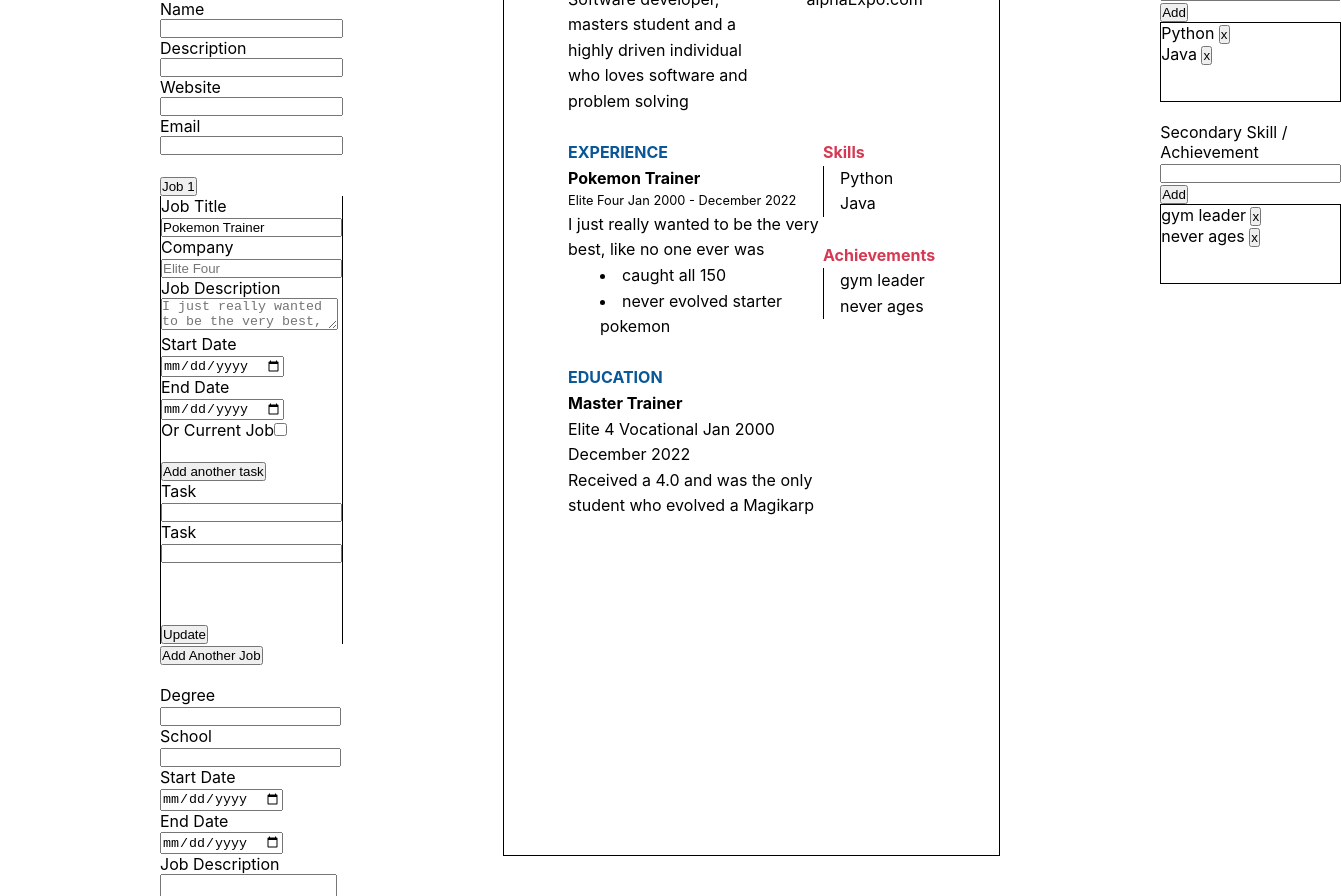
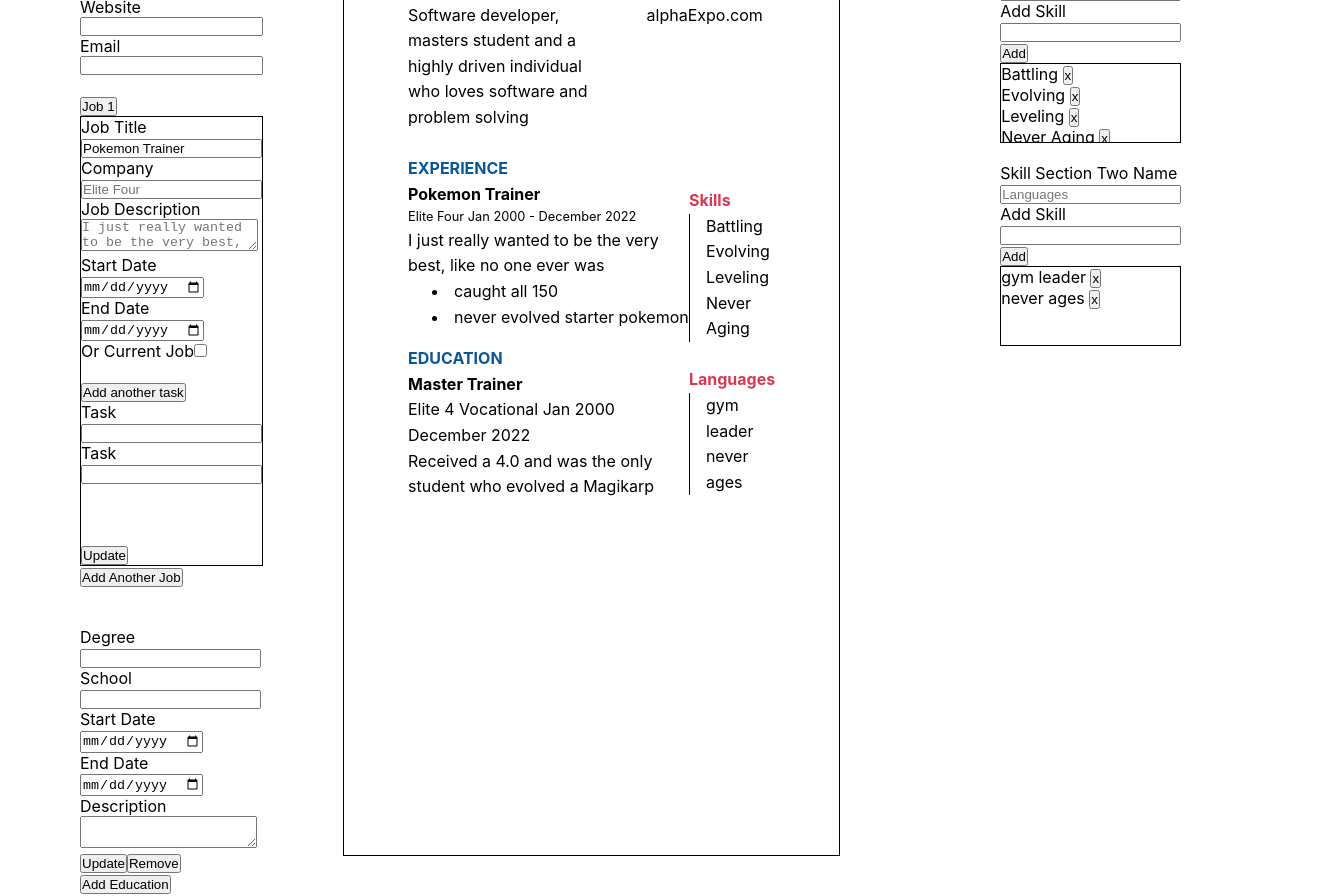
Before and after one commit to ChimentiMatt/Resume_Builder, a React (Create React App) app: page / in a window 1280 px wide. Shown: the part 200-1096 px from the top of the page, 1341 px wide, since content can reach past the window. Built offline with nearby package versions, Linux system fonts and the light colour scheme.

Commit message:
programs core functionality is working.

```diff
--- a/src/components/ComponentToPrint .jsx
+++ /dev/null
@@ -1,6 +0,0 @@
-
-export const ComponentToPrint  = () => {
-  return (
-    <div>ComponentToPrint </div>
-  )
-}
--- a/src/components/TemplateOne.jsx
+++ b/src/components/TemplateOne.jsx
@@ -31,13 +31,14 @@ const TemplateOne = () => {
         university: 'Elite 4 Vocational',
         startDate: 'Jan 2000',
         endDate: 'December 2022',
-        description: 'Received a 4.0 and was the only student who evolved a Magikarp',
+        description: 'Received a 4.0 and was the only student who evolved a Magikarp'
     }])
 
+    const [skills1Name, setSkills1Name] = useState('Skills')
+    const [buildSkill, setBuildSkill] = useState('')
+    const [skills, setSkills] = useState(['Battling', 'Evolving', 'Leveling', 'Never Aging'])
 
-    const [buildSkill, setBuildSkill] = useState('')
-    const [skills, setSkills] = useState(['Python', 'Java'])
-
+   const [skills2Name, setSkills2Name] = useState('Languages')
     const [buildSecondarySkill, setBuildSecondarySkill] = useState('')
     const [secondarySkill, setSecondarySkill] = useState(['gym leader', 'never ages'])
 
@@ -65,25 +66,28 @@ const TemplateOne = () => {
         setSecondarySkill(current => current.filter(item => item !== propSkill))
     }
 
-
-
-
-
-
-
-
-
     const addJob = () => {
         setObjId(objId +1)
 
         setJobs(current => [...current, {
             id : objId,
-            jobTitle: 'job title',
-            company: 'company',
-            jobDescription: 'description',
-            tasks: ['tasks'],
-            startDate: 'start date',
-            endDate: 'end date'
+            jobTitle: 'Pokemon Trainer',
+            company: 'Elite Four',
+            jobDescription: 'I just really wanted to be the very best, like no one ever was',
+            tasks: ['caught all 150', 'never evolved starter pokemon'],
+            startDate: 'Jan 2000',
+            endDate: 'December 2022'
+        }])
+
+    }
+
+    const addEducation = () => {
+        setEducation(current => [...current, {
+            degree: 'Master Trainer',
+            university: 'Elite 4 Vocational',
+            startDate: 'Jan 2000',
+            endDate: 'December 2022',
+            description: 'Received a 4.0 and was the only student who evolved a Magikarp'
         }])
     }
 
@@ -158,19 +162,28 @@ const TemplateOne = () => {
                         ))}
                     </div>
 
+                    <div className='tab-content'>
+                        {jobs.map( (job, id) => (
+                            <div id={`tab-content${id}`} key={id}>
+                                {currentTab === id &&
+                                    <AddJobs jobs={jobs} job={job} setJobs={setJobs} id={id} currentTab={currentTab} objId={objId} setObjId={setObjId}/>
+                                }
+                            </div>
+                        ))}
+                    </div>
 
-                    {jobs.map( (job, id) => (
-                        <div id={`tab-content${id}`} className='tab-content' key={id}>
-                            {currentTab === id &&
-                                <AddJobs jobs={jobs} job={job} setJobs={setJobs} id={id} currentTab={currentTab} objId={objId} setObjId={setObjId}/>
-                            }
-                        </div>
-                    ))}
                     <button onClick={addJob}>Add Another Job</button>
+                    <br/>
+                    <br/>
 
                     {education.map((item, id) => (
-                        <AddEducation education={education} item={item} setEducation={setEducation} id={id} edObjId={edObjId} setEdObjId={setEdObjId}/>
+                        <AddEducation key={id} education={education} item={item} setEducation={setEducation} id={id} edObjId={edObjId} setEdObjId={setEdObjId}/>
                     ))}
+
+
+                    {/* {education.length === 0 && <button onClick={addEducationSection}>Add Education Section</button>} */}
+
+                    <button onClick={addEducation}>Add Education </button>
 
 
 
@@ -230,17 +243,18 @@ const TemplateOne = () => {
                                 {object.tasks.map((task, id) => (
                                     <li className='job-items' key={id}>{task}</li>
                                 ))}
-                                <br/>
+                                <div className='m-b'></div>
                             </div>
                         ))}
 
                     <div>
-                        <h4 className='primary-color'>EDUCATION</h4>
+                        {education.length > 0 && <h4 className='primary-color'>EDUCATION</h4>}
+
                         {education.map((object, id) => (
-                            <div>
+                            <div key={id}>
                                 <h4>{object.degree}</h4>
                                 <p>{object.university} {object.startDate} {object.endDate}</p>
-                                <p>{object.description}</p>
+                                <p className='m-b'>{object.description}</p>
 
                             </div>
                         ))}
@@ -250,14 +264,14 @@ const TemplateOne = () => {
 
 
                     <div id='skills-column'>
-                        <h4 className='secondary-color'>Skills</h4>
+                        <h4 className='secondary-color'>{skills1Name}</h4>
                         <div className='left-border'>
                             {skills.map((skill, id) => (
                                 <p key={id}>{skill}</p>
                             ))}
                         </div>
                         <br/>
-                        <h4 className='secondary-color'>Achievements</h4>
+                        <h4 className='secondary-color'>{skills2Name}</h4>
                         <div className='left-border'>
                             {secondarySkill.map((skill, id) => (
                                 <p key={id}>{skill}</p>
@@ -268,8 +282,11 @@ const TemplateOne = () => {
             </div>
 
             <div id='skills-forms'>
-                <label name='skills'>Skills</label>
+                <label name='skills'>Skill Section One Name</label>
+                <input onChange={(event) => setSkills1Name(event.target.value)} placeholder="Skills"></input>
+
                 <form onSubmit={addSkill}>
+                    <label name='skills'>Add Skill</label>
                     <input onChange={(event) => setBuildSkill(event.target.value)}></input>
                     <button onClick={addSkill}>Add</button>
                 </form>
@@ -279,8 +296,10 @@ const TemplateOne = () => {
 
                 <br/>
 
-                <label name='secondary skill'>Secondary Skill / Achievement</label>
+                <label name='secondary skill'>Skill Section Two Name</label>
+                <input onChange={(event) => setSkills2Name(event.target.value)} placeholder="Languages"></input>
                 <form onSubmit={addSecondarySkill}>
+                    <label name='skills'>Add Skill</label>
                     <input onChange={(event) => setBuildSecondarySkill(event.target.value)}></input>
                     <button onClick={addSecondarySkill}>Add</button>
                 </form>
--- a/src/styles/templateOne.css
+++ b/src/styles/templateOne.css
@@ -4,6 +4,10 @@
 
 .secondary-color {
     color: rgb(214, 57, 83);
+}
+
+.m-b{
+    margin-bottom: 1rem;
 }
 
 #template-one-page{
@@ -23,6 +27,7 @@
 
 #top-row{
     display: flex;
+    margin-top: 1rem;
 }
 
 #top-row-left{
@@ -43,7 +48,7 @@
 #input-column{
     display: flex;
     flex-direction: column;
-    margin: 10rem;
+    margin: 5rem;
 }
 
 #primary-info-forms{
@@ -73,8 +78,7 @@
 }
 
 .tab-content{
-    border-left: 1px solid black;
-    border-right: 1px solid black;;
+    border: 1px solid black;
 }
 
 
@@ -100,12 +104,13 @@
 }
 
 .job-items{
-    padding-left: 2rem;
+    padding-left: 1.5rem;
 }
 
 
 #skills-column{
     /* width: 10rem; */
+    margin-top: 2rem;
 }
 
 .left-border{
--- a/src/utility/AddEducation.jsx
+++ b/src/utility/AddEducation.jsx
@@ -103,8 +103,10 @@ const AddEducation = ({education, item, setEducation, id, edObjId, setEdObjId})
         setEducation(tempArray)
 
         setEducation(current => current.filter(job => job !== prop ))
+    }
 
-
+    const removeEducation = (prop) => {
+        setEducation(current => current.filter(school => school !== prop))
     }
 
     return (
@@ -126,10 +128,12 @@ const AddEducation = ({education, item, setEducation, id, edObjId, setEdObjId})
             <input type='date' onChange={(event) => convertDate(event.target.value, 'end')}></input>
 
             <br/>
-            <label name='description'>Job Description</label>
+            <label name='description'>Description</label>
             <textarea onChange={(event) => setDescription(event.target.value)}></textarea>
 
             <button onClick={() => updateEducation(item)}>Update</button>
+
+            <button onClick={() => removeEducation(item)}>Remove </button>
         </div>
     )
 }
```
